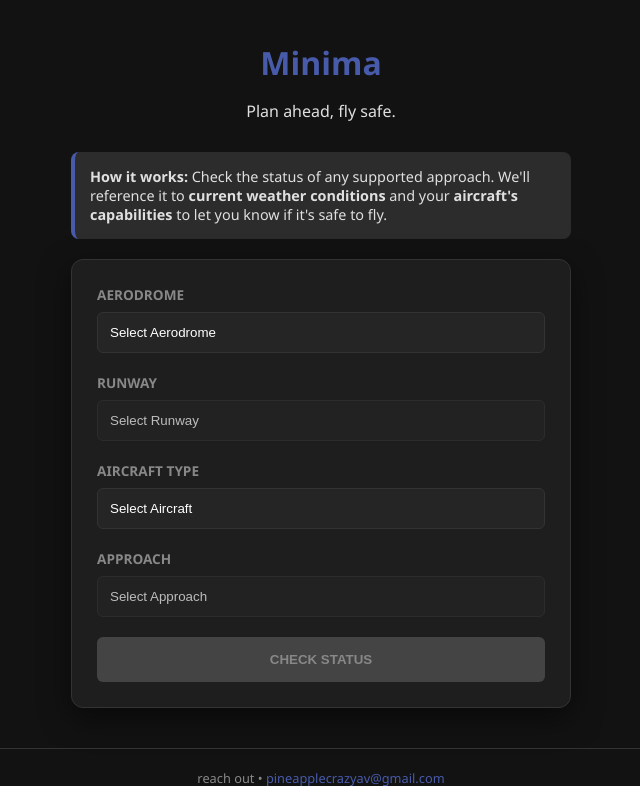
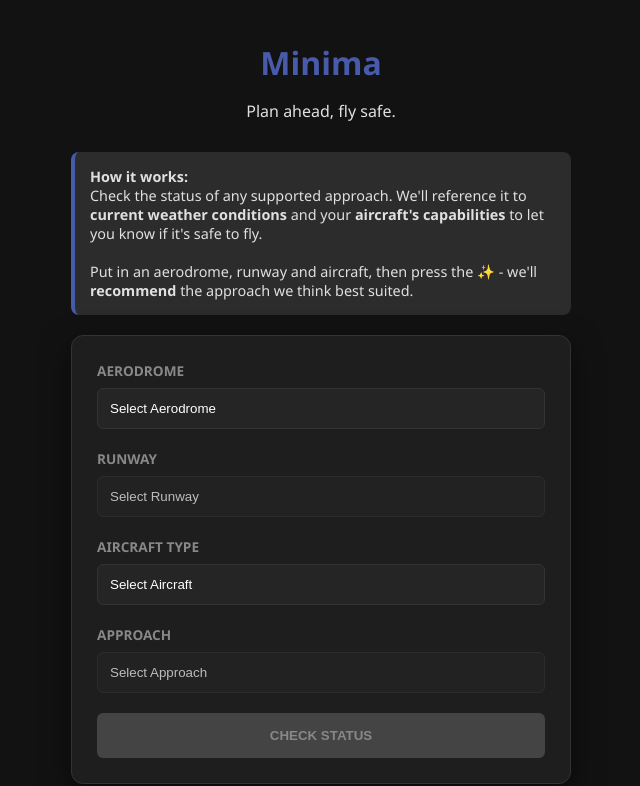
Before and after one commit to PineappleCrazy/Minima, a Flask app: page / in a window 1280 px wide. Shown: the top 786 px of the page, without its empty margins (319-959 px from the left). Run offline with Flask 3, Linux system fonts and the light colour scheme.

Commit message:
Update index.html

```diff
--- a/templates/index.html
+++ b/templates/index.html
@@ -178,7 +178,7 @@
     </div>
 
     <div class="info-box">
-        <strong>How it works:</strong> Check the status of any supported approach. We'll reference it to <strong>current weather conditions</strong> and your <strong>aircraft's capabilities</strong> to let you know if it's safe to fly.
+        <strong>How it works:</strong><br>Check the status of any supported approach. We'll reference it to <strong>current weather conditions</strong> and your <strong>aircraft's capabilities</strong> to let you know if it's safe to fly.<br><br>Put in an aerodrome, runway and aircraft, then press the ✨ - we'll <strong>recommend</strong> the approach we think best suited.
     </div>
 
     <div class="card">
```
